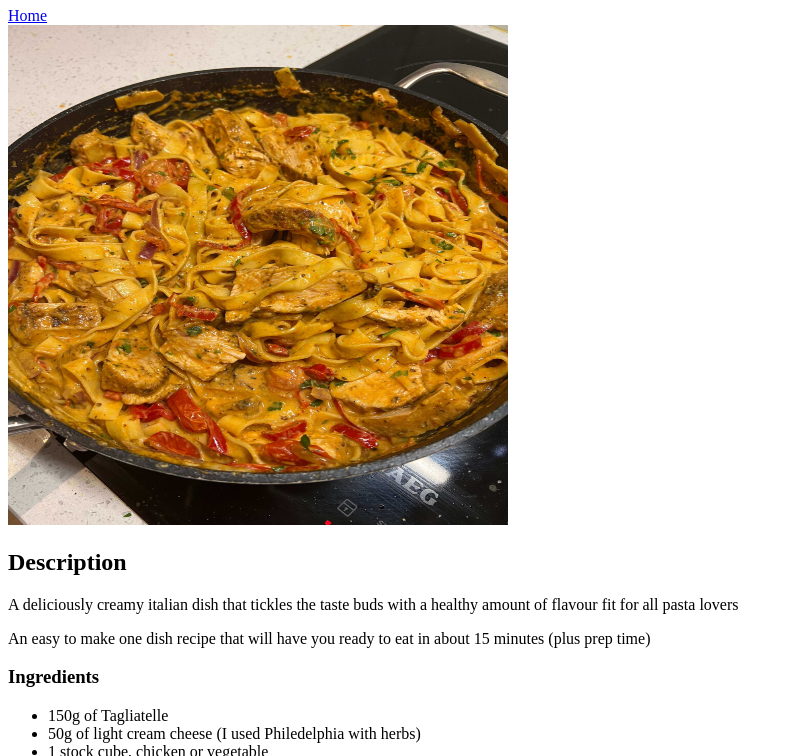
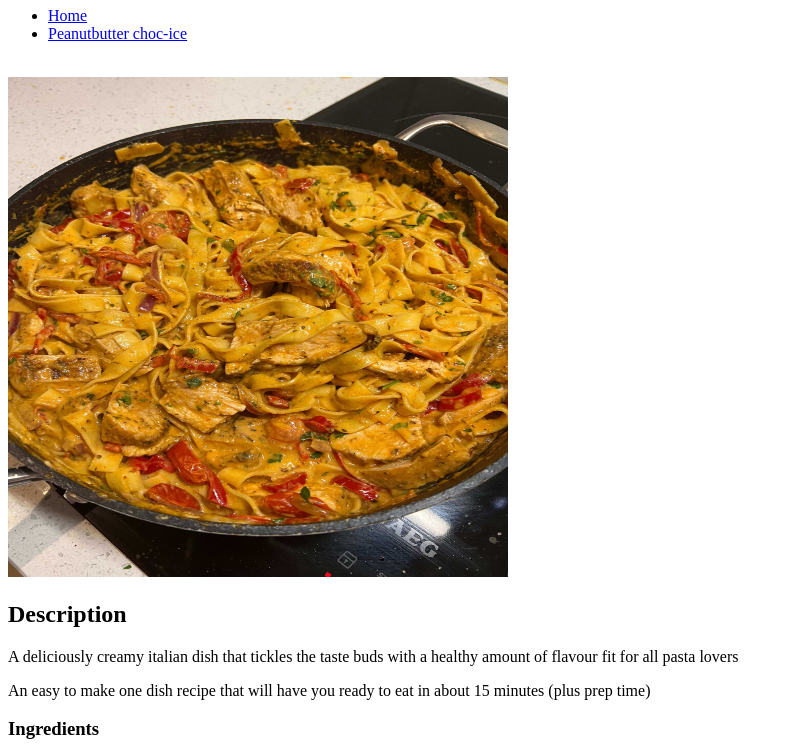
Before and after one commit to BenjiSmith1990/odin-recipes, a plain HTML site: page recipes/chicken-tagliatelle.html in a window 1280 px wide. Shown: the part 73-829 px from the top of the page, without its empty margins (0-793 px from the left). Drawn offline with Linux system fonts and the light colour scheme.

Commit message:
Remove other recipes title and put links in a navbar

```diff
--- a/recipes/chicken-tagliatelle.html
+++ b/recipes/chicken-tagliatelle.html
@@ -7,7 +7,10 @@
 </head>
 <body>
     <h1>Chicken Tagliatelle</h1>
-    <a href="../index.html">Home</a>
+    <ul>
+        <li><a href="../index.html">Home</a></li>
+        <li><a href="../recipes/peanutbutter-choc-ice.html">Peanutbutter choc-ice</a></li>
+    </ul>
     <br>
     <img src="../img/chicken-tagliatelle.jpg" alt="image of a delicious plate of chicken tagliatelle" width="500" height="500">
     <h2>Description</h2>
@@ -42,7 +45,5 @@
     </ol>
     <h3>Serves</h3>
     <p>2-3</p>
-    <h4>Other recipes</h4>
-    <a href="../recipes/peanutbutter-choc-ice.html">Peanutbutter choc-ice</a>
 </body>
 </html>
```
Also changed, not shown: recipes/peanutbutter-choc-ice.html (+0 -1 lines).
